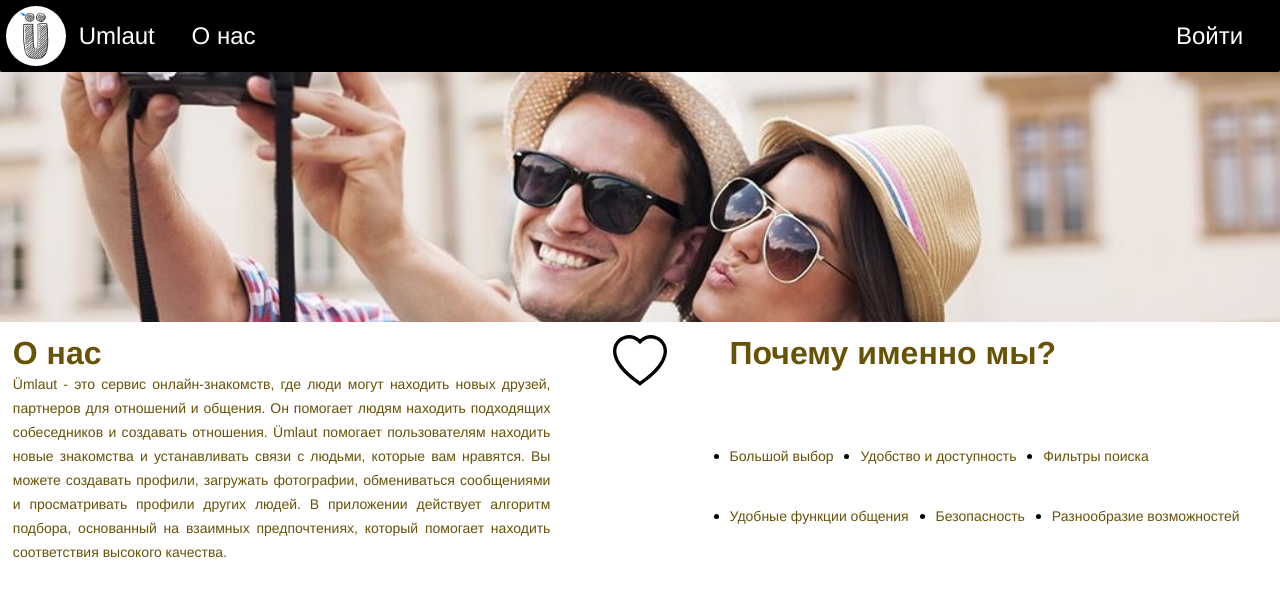
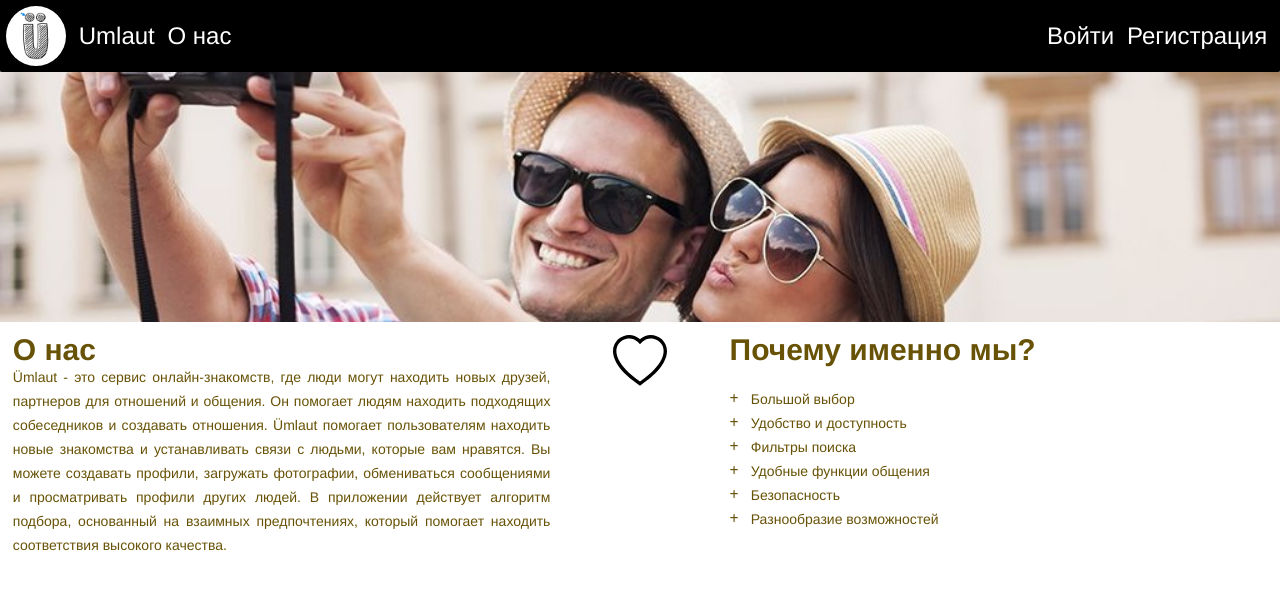
Before and after one commit to frontend-park-mail-ru/2023_2_Umlaut, a plain HTML site: page public/lending.html in a window 1280 px wide. Drawn offline with Linux system fonts and the light colour scheme.

Commit message:
add reset.css

```diff
--- a/public/lending.html
+++ b/public/lending.html
@@ -2,10 +2,9 @@
 <html>
   <head>
     <meta charset="UTF-8">
-    <meta name="viewport" content="width=device-width, initial-scale=1.0">
-    <meta http-equiv="X-UA-Compatible" content="ie=edge">
     <title>Umlaut</title>
-    <link rel="stylesheet" href="../static/lending.css">
+    <link rel="stylesheet"  href="../static/reset.css" type="text/css">
+    <link rel="stylesheet" href="../static/lending.css" type="text/css">
   </head>
   <body>
     <header>
@@ -14,6 +13,7 @@
             <div class="name"><a href="">Umlaut</a></div>
             <div class="about"><a href="">О нас</a></div>
             <div class="login"><a href="">Войти</a></div>
+            <div><a href="">Регистрация</a></div>
         </div>
     </header>
     <div class="background-holder">
--- a/static/lending.css
+++ b/static/lending.css
@@ -1,6 +1,5 @@
-* {
-    margin: 0;
-    padding: 0;
+:root {
+    --main-text-color: #685206;
 }
 
 header {
@@ -16,7 +15,6 @@ header {
 .menu {
     display: flex;
     width: 100%;
-    justify-content: space-between;
     align-items: center;
 }
 
@@ -27,16 +25,12 @@ header {
     text-decoration: none;
 }
 
-.name {
-    flex-grow: 1;
+.menu div {
+    margin-right: 1%;
 }
 
 .login {
-    flex-grow: 1;
-}
-
-.about {
-    flex-grow: 25;
+    margin-inline-start: auto;
 }
 
 .logo {
@@ -69,7 +63,7 @@ header {
 }
 
 .lending p {
-    color: #685206;
+    color: var(--main-text-color);
     font-family: "Helvetica Neue", sans-serif;
     font-size: 14px;
     line-height: 24px;
@@ -77,8 +71,10 @@ header {
 }
 
 .lending h1 {
-    color: #685206;
+    color: var(--main-text-color);
     font-family: "Helvetica Neue", sans-serif;
+    font-size: 30px;
+    font-weight: bold;
 }
 
 .description {
@@ -94,12 +90,20 @@ header {
     width: 50%;
     display: flex;
     flex-wrap: wrap;
+    flex-direction: column;
+    row-gap: 10%;
 }
 
-.list {
-    display: flex;
-    flex-wrap: wrap;
-    column-gap: 5%;
+.list li {
+    display: table-row;
+}
+
+.list li::before {
+    display: table-cell;
+    content: "+";
+    font-weight: bold;
+    color: var(--main-text-color);
+    padding-right: 12px;
 }
 
 .heart-holder {
@@ -112,7 +116,3 @@ header {
     width: 100%;
     object-fit:cover;
 }
-
-.points h1 {
-    width: 100%;
-}
```
